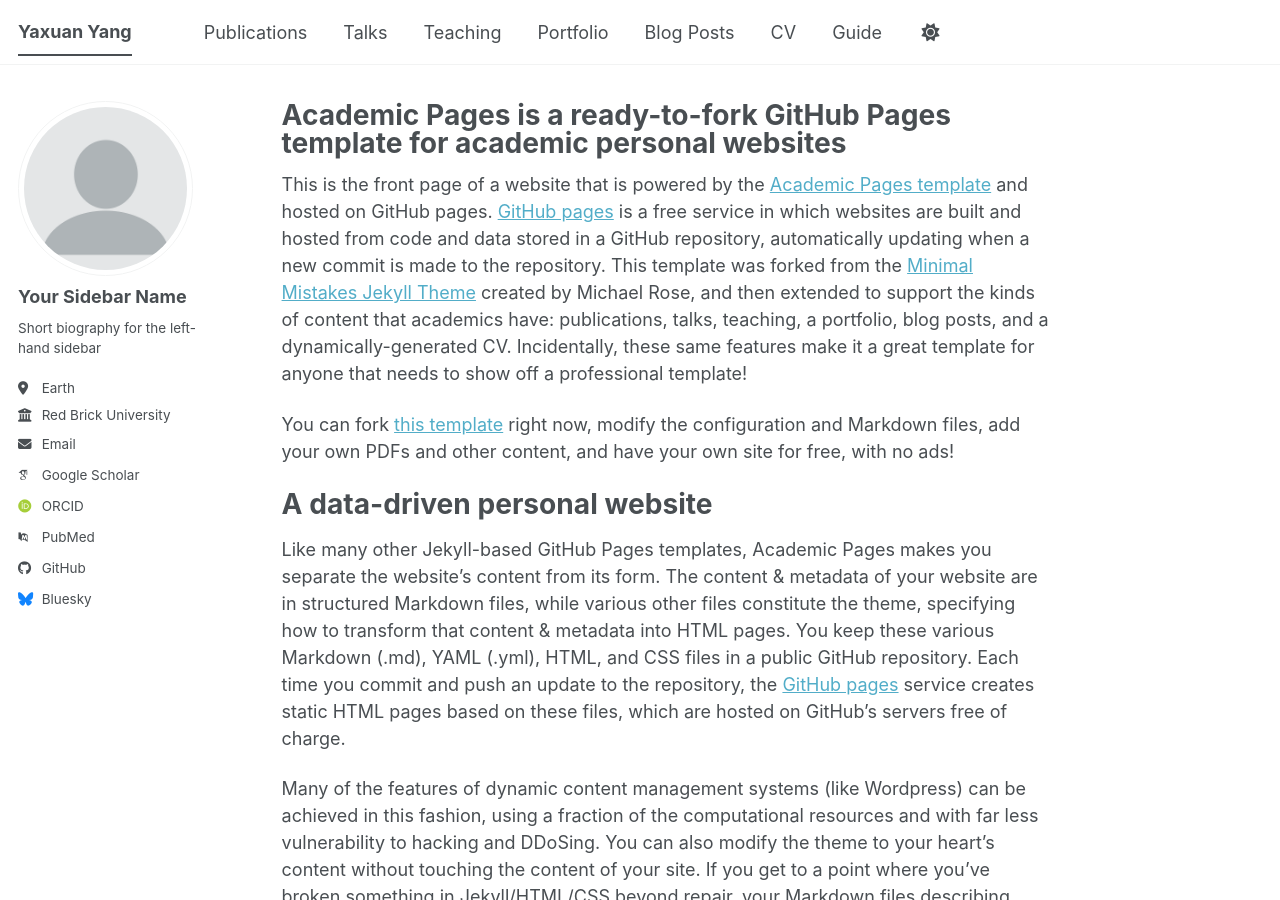
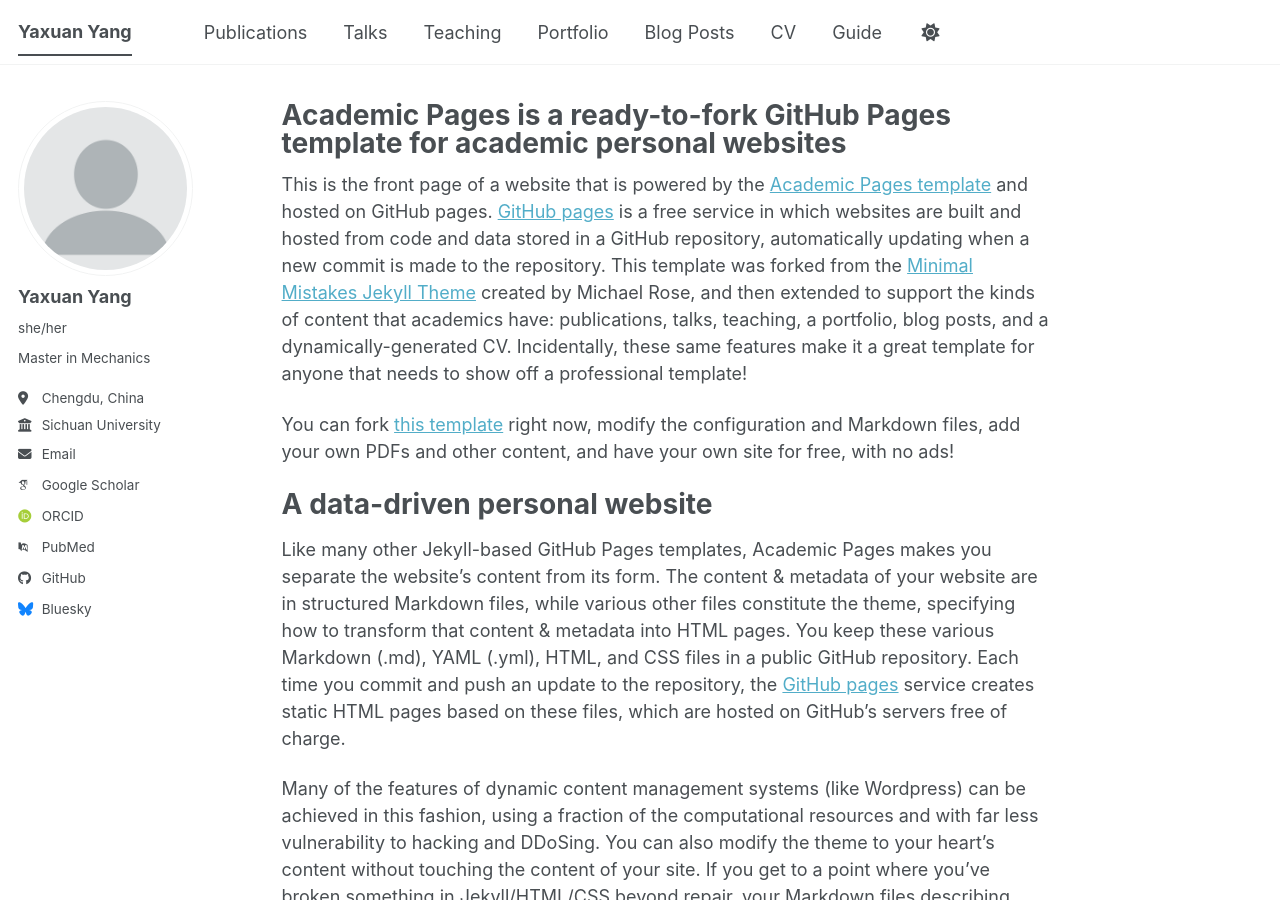
Before and after one commit to yyx-git/yyx-git.github.io, a Jekyll site: the page built from _pages/about.md, in a window 1280 px wide and 900 px high. Built offline with Jekyll 4.4.1, drawn with Linux system fonts in a browser that asks for light colours; some web fonts are replaced; a script bundle is joined from its source files by our own code; library files that are not in the unit come from our copies.

Commit message:
Update _config.yml

```diff
--- a/_config.yml
+++ b/_config.yml
@@ -11,12 +11,12 @@
 site_theme               : "default" # The available themes options are "default", "air", "sunrise", "mint", "dirt" and "contrast"
 title                    : "Yaxuan Yang"  # "Your Name / Site Title"
 title_separator          : "-"
-name                     : &name "Yaxuan Yang"
-description              : &description "Personal academic website"   # Update this with a general description of your site, this is the default if not overridden by a page
-url                      : "https://yyx-git" # The base hostname & protocol for your site e.g. "https://[your GitHub username].github.io",
+name                     : "Yaxuan Yang"
+description              : "Personal academic website"  # Update this with a general description of your site, this is the default if not overridden by a page
+url                      : "https://yyx-git.github.io" # The base hostname & protocol for your site e.g. "https://[your GitHub username].github.io",
                                                            # or if you already have some other page hosted on Github then use "https://[your GitHub username].github.io/[Your Repo Name]"
 baseurl                  : "" # the subpath of your site, e.g. "/blog"
-repository               : "yyx-git/yyx-git"
+repository               : "yyx-git/yyx-git.github.io"
 
 # Site Author - The following control what appear as part of the author content on the side bar.
 #               If a field is blank the icon and link will not appear, otherwise it will be shown.
@@ -24,24 +24,24 @@
 author:
   # Biographic information
   avatar           : "profile.png"
-  name             : "Your Sidebar Name"
-  pronouns         : # example: "she/her"
-  bio              : "Short biography for the left-hand sidebar"
-  location         : "Earth"
-  employer         : "Red Brick University"
+  name             : "Yaxuan Yang"
+  pronouns         : "she/her"
+  bio              : "Master in Mechanics"
+  location         : "Chengdu, China"
+  employer         : "Sichuan University"
   uri              : # URL
   email            : "yangyaxuan688@gmail.com"
 
   # Academic websites
   academia         : # URL
   arxiv            : # URL - Update with the correct link to your profile
-  googlescholar    : "https://scholar.google.com/citations?user=PS_CX0AAAAAJ"
+  googlescholar    : " "
   inspire-hep      : # URL
   impactstory      : # URL
-  orcid            : "https://orcid.org/yourorcidurl"
+  orcid            : " "
   semantic         : # URL
   ssrn             : # URL
-  pubmed           : "https://www.ncbi.nlm.nih.gov/pubmed/?term=john+snow"
+  pubmed           : " "
   researchgate     : # URL
   scopus           : # URL
   zotero           : # URL
@@ -51,7 +51,7 @@
   bitbucket        : # Username - Update with your username on the site
   codepen          : # Username
   dribbble         : # Username
-  github           : "academicpages"
+  github           : "yyx-git"
   kaggle           : # Username
   stackoverflow    : # User number or user number and name (i.e., use "1" or "1/jeff-atwood")
 
```
